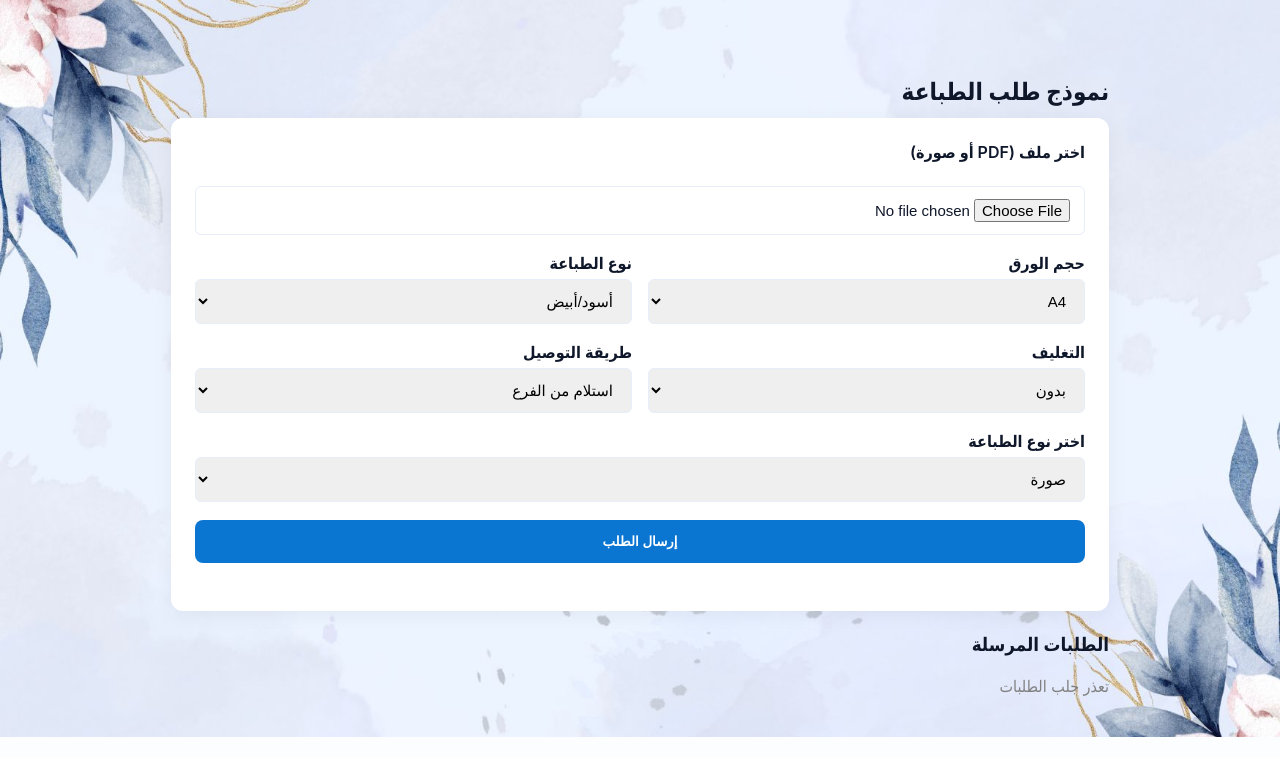
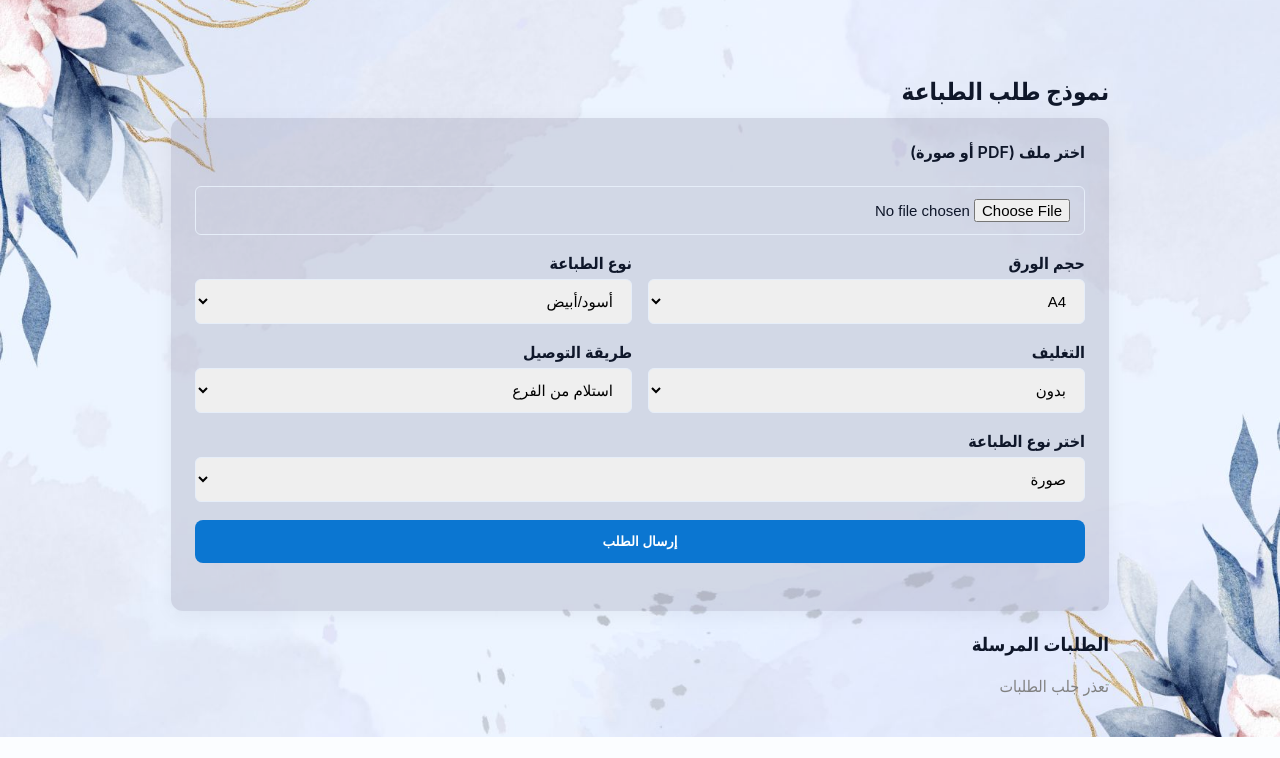
Before and after one commit to EngGhossoun/print_website0, a website: page order.html in a window 1280 px wide. Shown: the part 63-821 px from the top of the page. Drawn offline with Linux system fonts and the light colour scheme; no server answers.

Commit message:
Initial commit

```diff
--- a/styles.css
+++ b/styles.css
@@ -68,7 +68,7 @@ h1 .big { display: block; font-size: 56px; font-weight: 900; color: #0b2f56; mar
    ORDER FORM (existing)
    ========================= */
 #appArea { max-width: 1000px; margin: 0 auto; padding: 30px 15px; }
-#orderForm { background: #fff; padding: 24px; border-radius: 12px; box-shadow: 0 4px 20px rgba(0,0,0,0.05); display: flex; flex-direction: column; gap: 18px; }
+#orderForm { background: rgba(150,150,172,0.3); padding: 24px; border-radius: 12px; box-shadow: 0 4px 20px rgba(0,0,0,0.05); display: flex; flex-direction: column; gap: 18px; }
 #orderForm label { font-weight: 600; color: #0f172a; margin-bottom: 6px; }
 #orderForm input, #orderForm select { padding: 12px 14px; border-radius: 6px; border: 1px solid #e6eef9; font-size: 15px; outline: none; width: 100%; }
 #orderForm input:focus, #orderForm select:focus { border-color: #0b76d1; box-shadow: 0 4px 18px rgba(11,118,209,0.08); }
```
